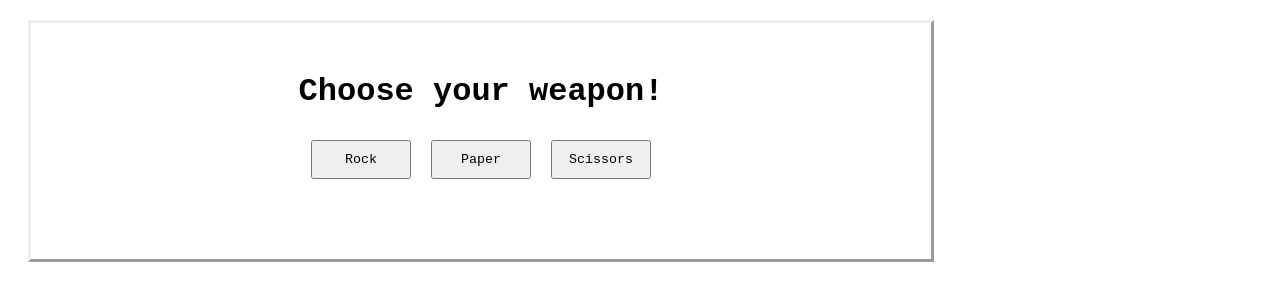
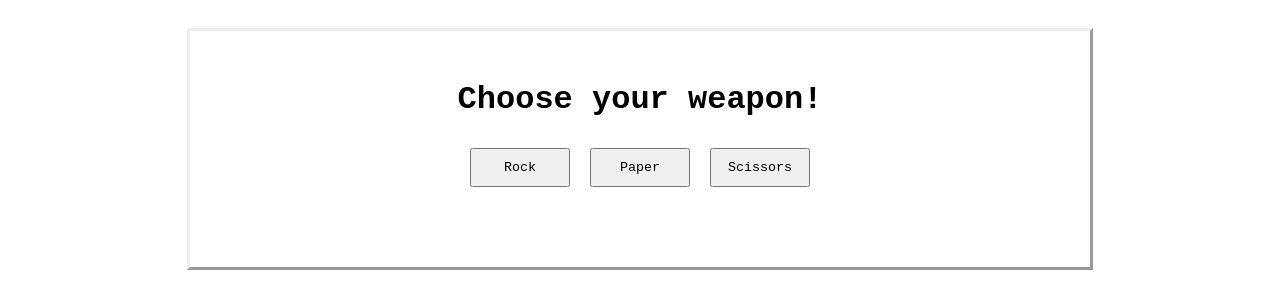
Before and after one commit to lucyleggett/odin-rock-paper-scissors, a plain HTML site: page index.html in a window 1280 px wide. Drawn offline with Linux system fonts and the light colour scheme.

Commit message:
Add "mega" parent flex-box and remove redundant results div

```diff
--- a/index.html
+++ b/index.html
@@ -8,6 +8,7 @@
     <link rel = "stylesheet" href = "style.css">
 </head>
 <body>
+    <div class = "mega">
         <div class = "master">
             <h1>Choose your weapon!</h1>
             <div class = "button-container">
@@ -17,5 +18,6 @@
             </div>
             <div class = "results"></div>
         </div>
+    </div>
 </body>
 </html>
```
Lines whose indentation alone changed are shown as unchanged.
